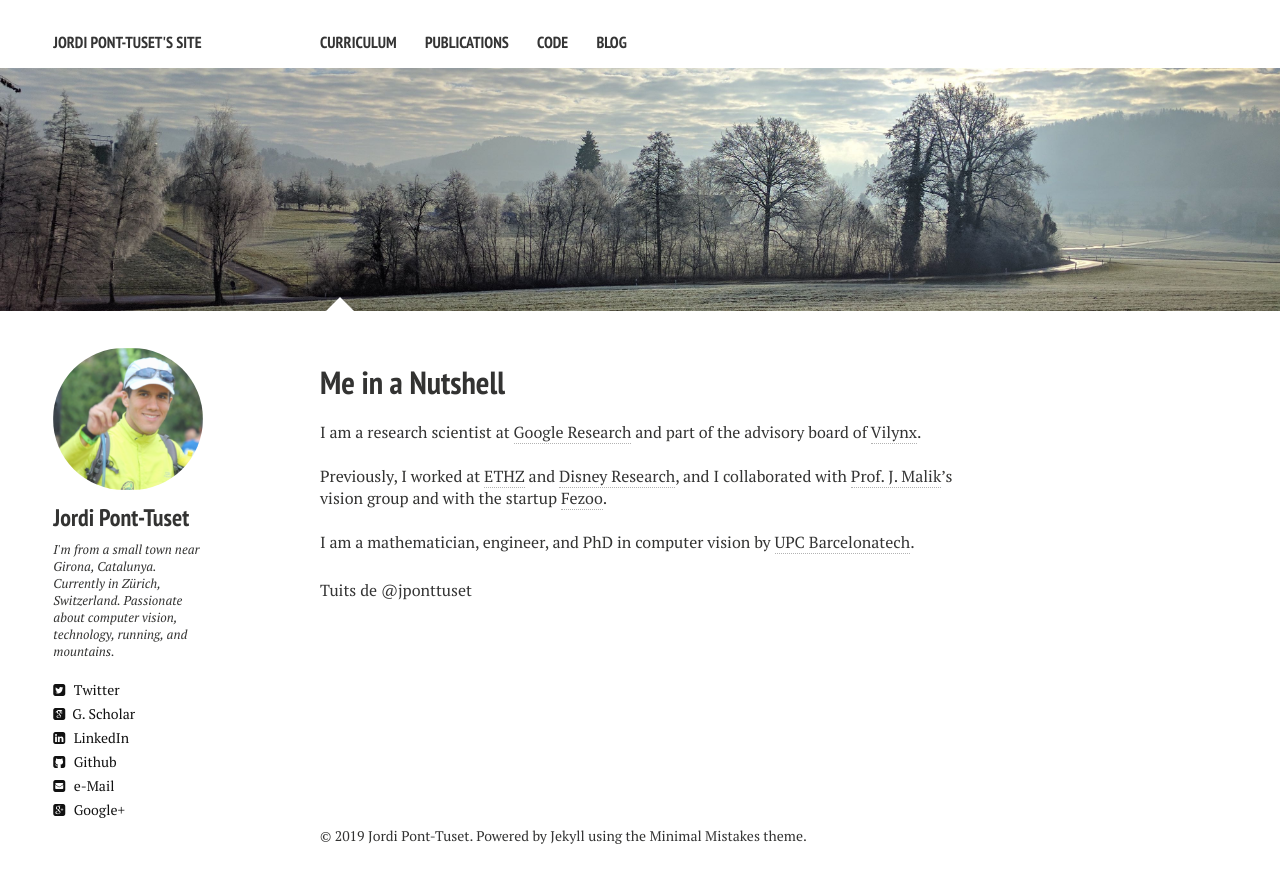
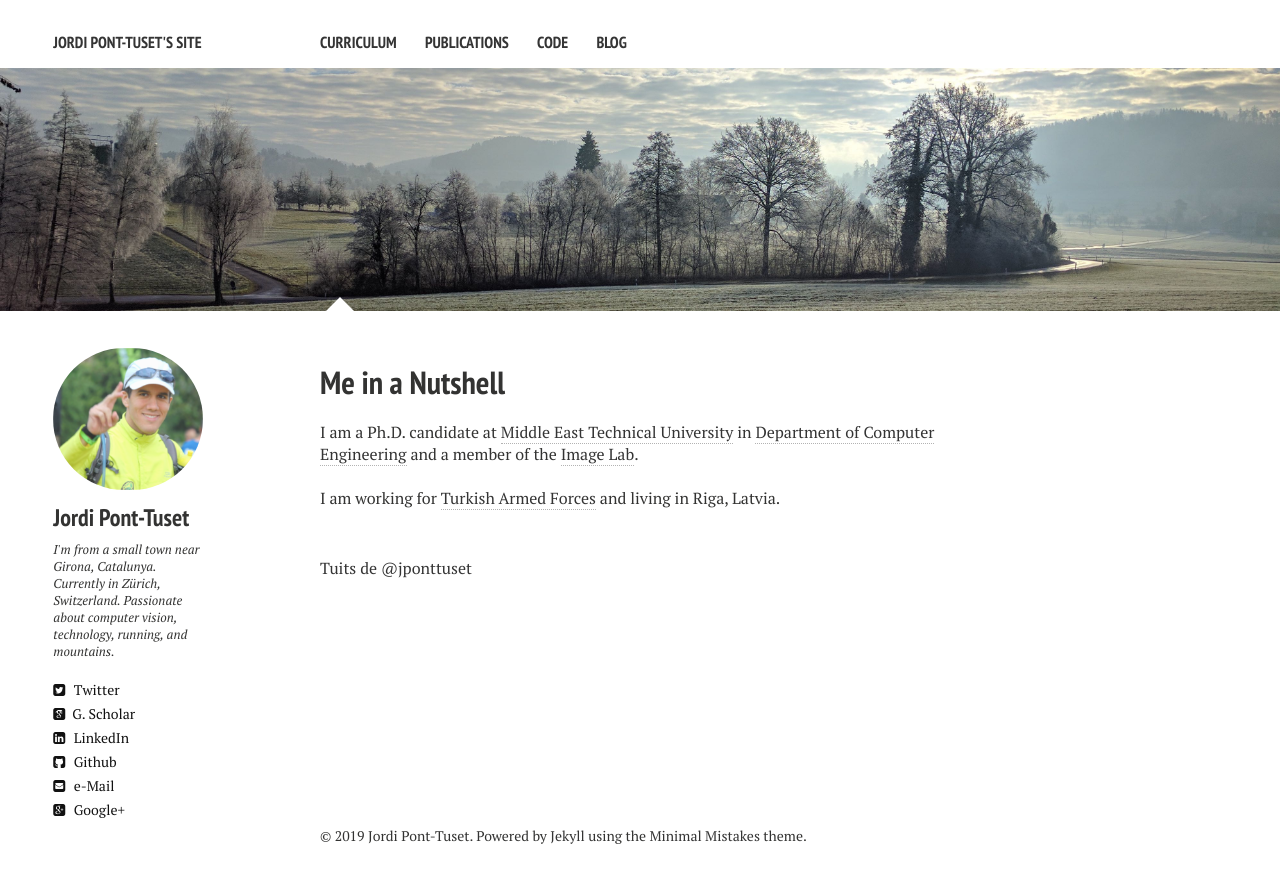
Before and after one commit to kemaloksuz/kemaloksuz.github.io, a Jekyll site: the page built from index.md, in a window 1280 px wide. Shown: the top 883 px of the page. Built offline with Jekyll 4.4.1, drawn with Linux system fonts in a browser that asks for light colours; nearby versions of some CDN libraries; comment, search, counter and statistics services are not loaded.

Commit message:
Main page

```diff
--- a/index.md
+++ b/index.md
@@ -1,20 +1,16 @@
 ---
 layout: home2
 title: Me in a Nutshell
-description: "Jordi Pont-Tuset's website"
+description: "Kemal Öksüz's website"
 tags: [Jekyll, theme, responsive, blog, template]
 image:
   feature: trees.jpg
 ---
 
-I am a research scientist at <a href="https://research.google.com" target="_blank">Google Research</a>
-and part of the advisory board of <a href="http://www.vilynx.com/index.html" target="_blank">Vilynx</a>.
+I am a Ph.D. candidate at <a href="https://www.metu.edu.tr" target="_blank">Middle East Technical University</a> in <a href="https://ceng.metu.edu.tr" target="_blank">Department of Computer Engineering</a>
+and a member of the <a href="https://image.ceng.metu.edu.tr" target="_blank">Image Lab</a>.
 
 <br />
-Previously, I worked at <a href="http://www.vision.ee.ethz.ch/index.en.html" target="_blank">ETHZ</a>
-and <a href="http://www.disneyresearch.com/research-labs/disney-research-zurich/" target="_blank">Disney Research</a>,
-and I collaborated with <a href="http://www.cs.berkeley.edu/~malik/" target="_blank">Prof. J. Malik</a>'s vision group
-and with the startup <a href="https://gestoos.com" target="_blank">Fezoo</a>.
+I am working for <a href="https://www.tsk.tr/HomeEng" target="_blank">Turkish Armed Forces</a> and living in Riga, Latvia.
 
 <br />
-I am a mathematician, engineer, and PhD in computer vision by <a href="http://www.upc.edu" target="_blank">UPC Barcelonatech</a>.
```
